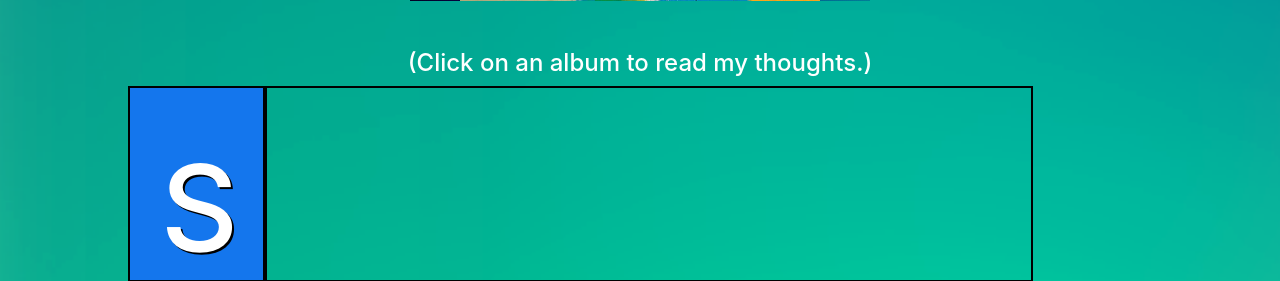
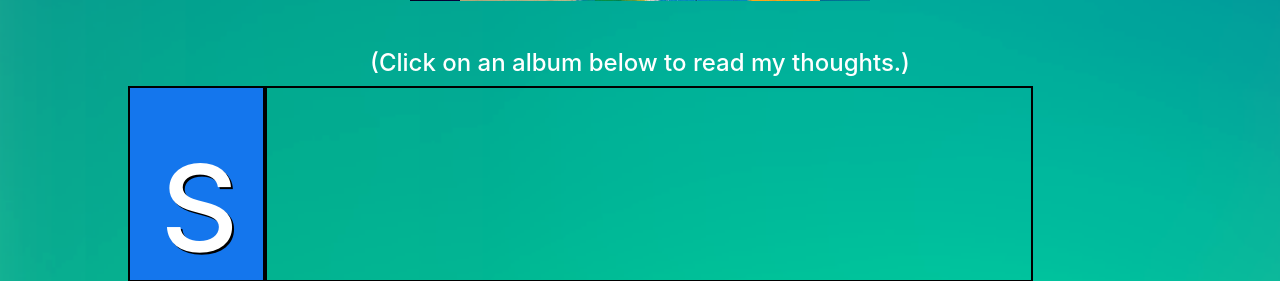
Before and after one commit to ajyoung21/Personal-Website, a Flask app: page /music_tier_list in a window 1280 px wide. Shown: the part 1076-1357 px from the top of the page. Run offline with Flask 2, Linux system fonts and the light colour scheme; some libraries are stand-ins or nearby versions.

Commit message:
Album Below specified

```diff
--- a/templates/music_tier_list.html
+++ b/templates/music_tier_list.html
@@ -253,7 +253,7 @@ rel="stylesheet"
 
 
   </br></br>
-<center><h4>(Click on an album to read my thoughts.)</h4></center>
+<center><h4>(Click on an album below to read my thoughts.)</h4></center>
 
 
     <div class='col-md-12'>
```
